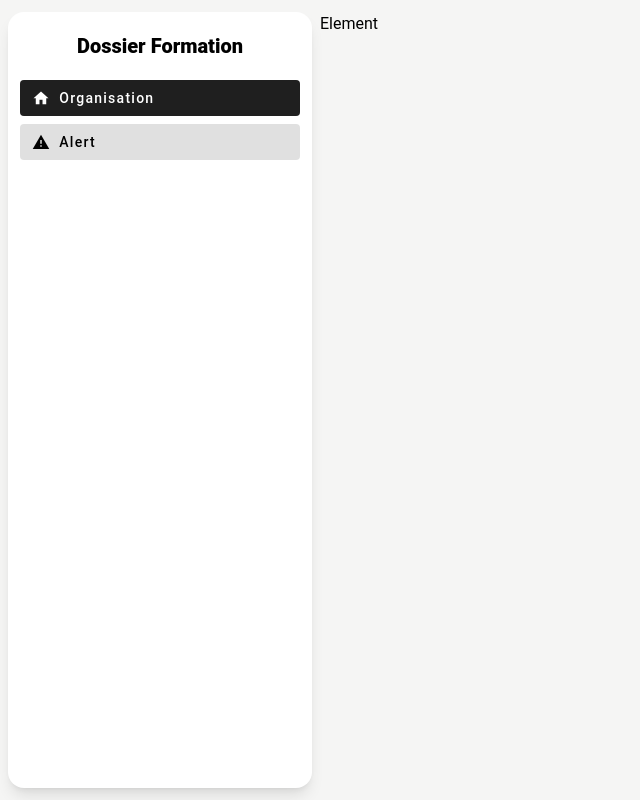
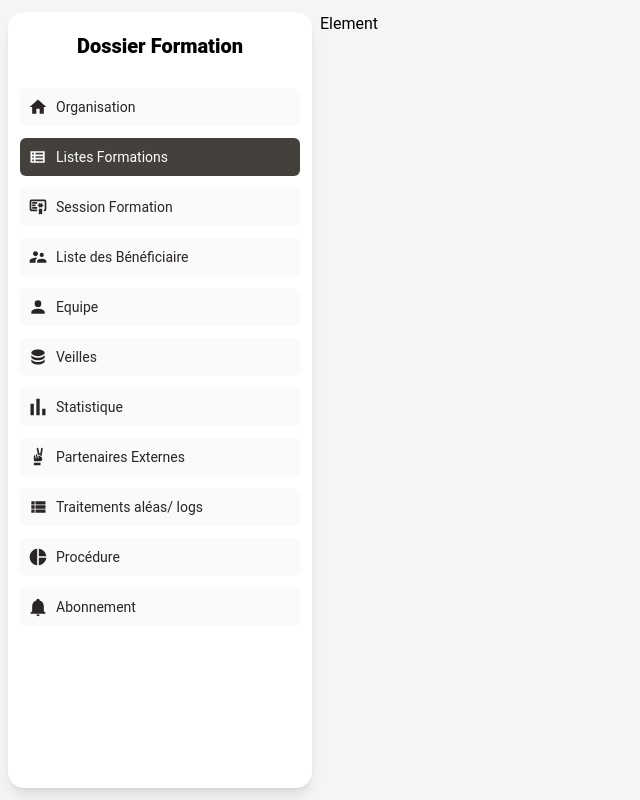
Before and after one commit to damadanyna/My_templage_VueJs, a Vue app: page /#/ in a window 1280 px wide. Shown: the whole page, without its empty margins (0-640 px from the left). Built offline with nearby package versions, Linux system fonts and the light colour scheme.

Commit message:
changement du syle

```diff
--- /dev/null
+++ b/src/components/button/btn_.vue
@@ -0,0 +1,21 @@
+<template>
+  <button :class="options.selected==true?' bg-stone-700 text-white ':'hover:bg-stone-100'" class="  duration-300 rounded-md mt-2 items-center bg-stone-50 flex justify-start px-2 text-stone-800   text-sm">
+    <svg v-if=" options.ico" class=" fill-current w-5" viewBox="0 0 24 24" v-html="options.ico"></svg>
+    <span class=" ml-2">{{ options.label }}</span>
+  </button>
+</template>
+
+<script>
+export default {
+    props:{
+        options:{}
+    }
+}
+</script>
+
+<style>
+button{
+  padding: 9px 0px;
+}
+
+</style>
--- a/src/components/sideBar.vue
+++ b/src/components/sideBar.vue
@@ -4,19 +4,29 @@
         <span class=" text-xl font-extrabold">Dossier Formation</span>
     </div>
     <div class="flex flex-col ">
-        <v-btn prepend-icon="mdi-home" variant="tonal " class=" w-full   bg-black flex justify-start text-lg">
-            <span class=" ">Organisation</span>
-        </v-btn>
-        <v-btn prepend-icon="mdi-alert" variant="tonal " class=" w-full mt-2 flex justify-start text-lg">
-            <span class=" ">Alert</span>
-        </v-btn>
+        <btn_ @click="()=>{ selectIt_(i)}" :options="{label:btn_.label,ico:btn_.ico,selected:btn_.selected}" v-for="btn_,i in $store.state.menu_liste" :key="i" class="  mt-2 my-1  "></btn_>
+        <!-- <v-btn @click="()=>{ selectIt_(i)}" v-for="btn_,i in $store.state.menu_liste" :class="btn_.selected==true?'bg-black ':'bg_ opacity-50'" :key="i" :prepend-icon="btn_.ico" variant="tonal " class=" w-full my-1 mt-2  flex justify-start text-lg">
+            <span class=" " v-text=" btn_.label"></span>
+        </v-btn>  -->
     </div>
 </div>
 </template>
 
-<script>
+<script  >
+import btn_ from '../components/button/btn_.vue'
 export default {
-
+    components:{
+        btn_
+    },
+    methods:{
+        selectIt_(index){
+            this.$store.state.menu_liste.forEach((element,i) => {
+                (i!=index)?element.selected=false:element.selected=true
+            });
+        }
+    },
+    mounted(){
+    }
 }
 </script>
 
--- a/src/main.js
+++ b/src/main.js
@@ -6,12 +6,16 @@ import { createVuetify } from 'vuetify'
 import * as components from 'vuetify/components'
 import * as directives from 'vuetify/directives'
 import App from './App.vue'
+import store from './store'
 
 const vuetify = createVuetify({
     components,
     directives,
-  })
+})
 
-createApp(App).use(vuetify ,{
-    iconfont: 'mdi'
-  }).mount('#app')
+createApp(App)
+    .use(vuetify, {
+        iconfont: 'mdi'
+    })
+    .use(store)
+    .mount('#app')
--- /dev/null
+++ b/src/store/index.js
@@ -0,0 +1,76 @@
+// store/index.js
+import { createStore } from 'vuex'
+
+const store = createStore({
+     state:{
+        menu_liste: [{
+                ico:'<path d="M10 20v-6h4v6h5v-8h3L12 3 2 12h3v8h5z" />',
+                label: 'Organisation',
+                selected:false,
+                url: '/#presentation'
+            },
+            {
+                ico:'<path d="M3 5v14h17V5H3m4 2v2H5V7h2m-2 6v-2h2v2H5m0 2h2v2H5v-2m13 2H9v-2h9v2m0-4H9v-2h9v2m0-4H9V7h9v2z" /> ',
+                label: 'Listes Formations',
+                selected:true,
+                url: '/#apropos'
+            },
+            {
+
+                ico: '<path d="m13 21 2-1 2 1v-7h-4m4-5V7l-2 1-2-1v2l-2 1 2 1v2l2-1 2 1v-2l2-1m1-7H4a2 2 0 0 0-2 2v10a2 2 0 0 0 2 2h7v-2H4V5h16v10h-1v2h1a2 2 0 0 0 2-2V5a2 2 0 0 0-2-2m-9 5H5V6h6m-2 5H5V9h4m2 5H5v-2h6z" />',
+                label: 'Session Formation',
+                selected:false,
+                url: '/#experience'
+            },
+            {
+                ico:'<path d="M16.5 12A2.5 2.5 0 0 0 19 9.5 2.5 2.5 0 0 0 16.5 7 2.5 2.5 0 0 0 14 9.5a2.5 2.5 0 0 0 2.5 2.5M9 11a3 3 0 0 0 3-3 3 3 0 0 0-3-3 3 3 0 0 0-3 3 3 3 0 0 0 3 3m7.5 3c-1.83 0-5.5.92-5.5 2.75V19h11v-2.25c0-1.83-3.67-2.75-5.5-2.75M9 13c-2.33 0-7 1.17-7 3.5V19h7v-2.25c0-.85.33-2.34 2.37-3.47C10.5 13.1 9.66 13 9 13z" />',
+                label: 'Liste des Bénéficiaire',
+                selected:false,
+                url: '/#realisation'
+            },
+            {
+                ico:'<path d="M12 4a4 4 0 0 1 4 4 4 4 0 0 1-4 4 4 4 0 0 1-4-4 4 4 0 0 1 4-4m0 10c4.42 0 8 1.79 8 4v2H4v-2c0-2.21 3.58-4 8-4z" />',
+                label: 'Equipe',
+                selected:false,
+                url: '/#realisation'
+            },
+            {
+                ico:'<path d="M12 3C7.58 3 4 4.79 4 7s3.58 4 8 4 8-1.79 8-4-3.58-4-8-4M4 9v3c0 2.21 3.58 4 8 4s8-1.79 8-4V9c0 2.21-3.58 4-8 4s-8-1.79-8-4m0 5v3c0 2.21 3.58 4 8 4s8-1.79 8-4v-3c0 2.21-3.58 4-8 4s-8-1.79-8-4z" />',
+                label: 'Veilles',
+                selected:false,
+                url: '/#education'
+            },
+            {
+                ico:'<path d="M3 22V8h4v14H3m7 0V2h4v20h-4m7 0v-8h4v8h-4z" />',
+                label: 'Statistique',
+                selected:false,
+                url: '/#skills'
+            },
+            {
+                ico:'<path d="M7 19h8v3H7v-3m9.15-7-3.18-1.66a.49.49 0 0 0-.37.16l-.3.31.59 2.42-.98.24-1.19-4.97-1.47.68 1.04 4.29-.97.23-1-4.11-.47.21c-.5.2-.85.73-.85 1.34v4.36c0 .8.73 1.5 1.5 1.5H15c.39 0 .74-.16 1-.43l.5-.41s.5-.38.5-.8V13.7s0-1.14-.85-1.7m.79-11c-.54-.09-1.07.25-1.18.8l-1.07 6.17c-.22-.03-.31-.11-.61-.14l-.43.05-1.24-6.08a1.02 1.02 0 0 0-1.17-.8c-.55.13-.9.66-.79 1.2l1.2 5.91.35 1.56c.28-.2.61-.33.97-.33h.34l3 1.61 1.41-8.75c.11-.54-.22-1.07-.78-1.2z" />',
+                label: 'Partenaires Externes',
+                selected:false,
+                url: '/#contact'
+            },
+            {
+                ico: '<path d="M9 5v4h12V5M9 19h12v-4H9m0-1h12v-4H9M4 9h4V5H4m0 14h4v-4H4m0-1h4v-4H4v4z" />',
+                label: 'Traitements aléas/ logs',
+                selected:false,
+                url: '/#contact'
+            },
+            {
+                ico:'<path d="M11 2v20c-5.1-.5-9-4.8-9-10s3.9-9.5 9-10m2 0v9h9c-.5-4.8-4.2-8.5-9-9m0 11v9c4.7-.5 8.5-4.2 9-9h-9z" />',
+                label: 'Procédure',
+                selected:false,
+                url: '/#contact'
+            },
+            {
+                ico:'<path d="M21 19v1H3v-1l2-2v-6c0-3.1 2.03-5.83 5-6.71V4a2 2 0 0 1 2-2 2 2 0 0 1 2 2v.29c2.97.88 5 3.61 5 6.71v6l2 2m-7 2a2 2 0 0 1-2 2 2 2 0 0 1-2-2" />',
+                label: 'Abonnement',
+                selected:false,
+                url: '/#contact'
+            },
+        ]
+     }
+})
+export default store
```
